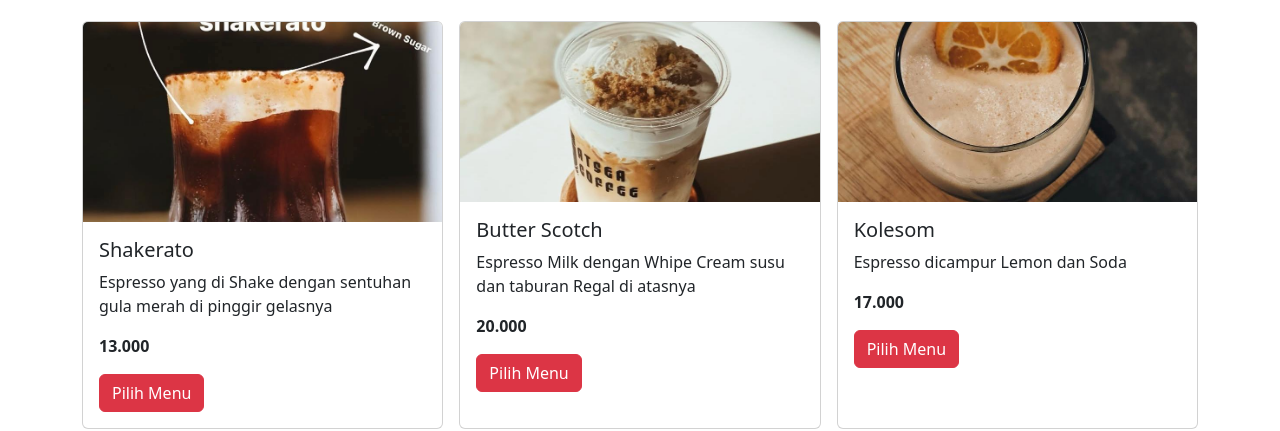
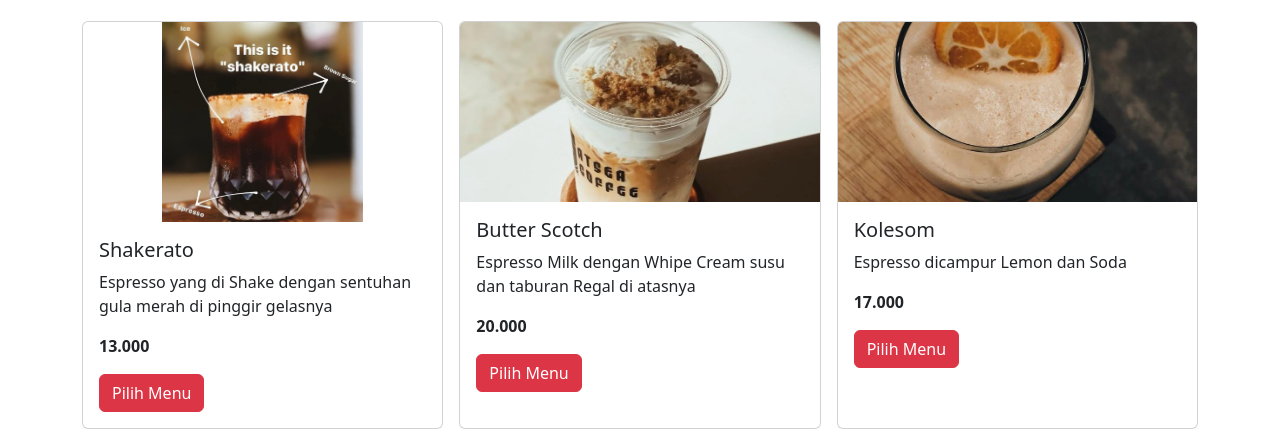
Before and after one commit to raihanid88-creator/atsea-coffe, a plain HTML site: page index.html in a window 1280 px wide. Shown: the part 397-828 px from the top of the page. Drawn offline with nearby package versions, Linux system fonts and the light colour scheme.

```diff
--- a/index.html
+++ b/index.html
@@ -43,7 +43,7 @@
         <div class="row g-3">
             <div class="col-12 col-md-6 col-lg-4">
                 <div class="card h-100">
-                    <img src="shakerato.jpg" class="card-img-top" alt="shakerato Atsea Coffe" style="height: 200px; object-fit: cover;">
+                    <img src="shakerato.jpg" class="card-img-top" alt="shakerato Atsea Coffe" style="height: 200px; object-fit: contain;">
                     <div class="card-body">
                         <h5 class="card-title">Shakerato</h5>
                         <p class="card-text">Espresso yang di Shake dengan sentuhan gula merah di pinggir gelasnya</p>
```
